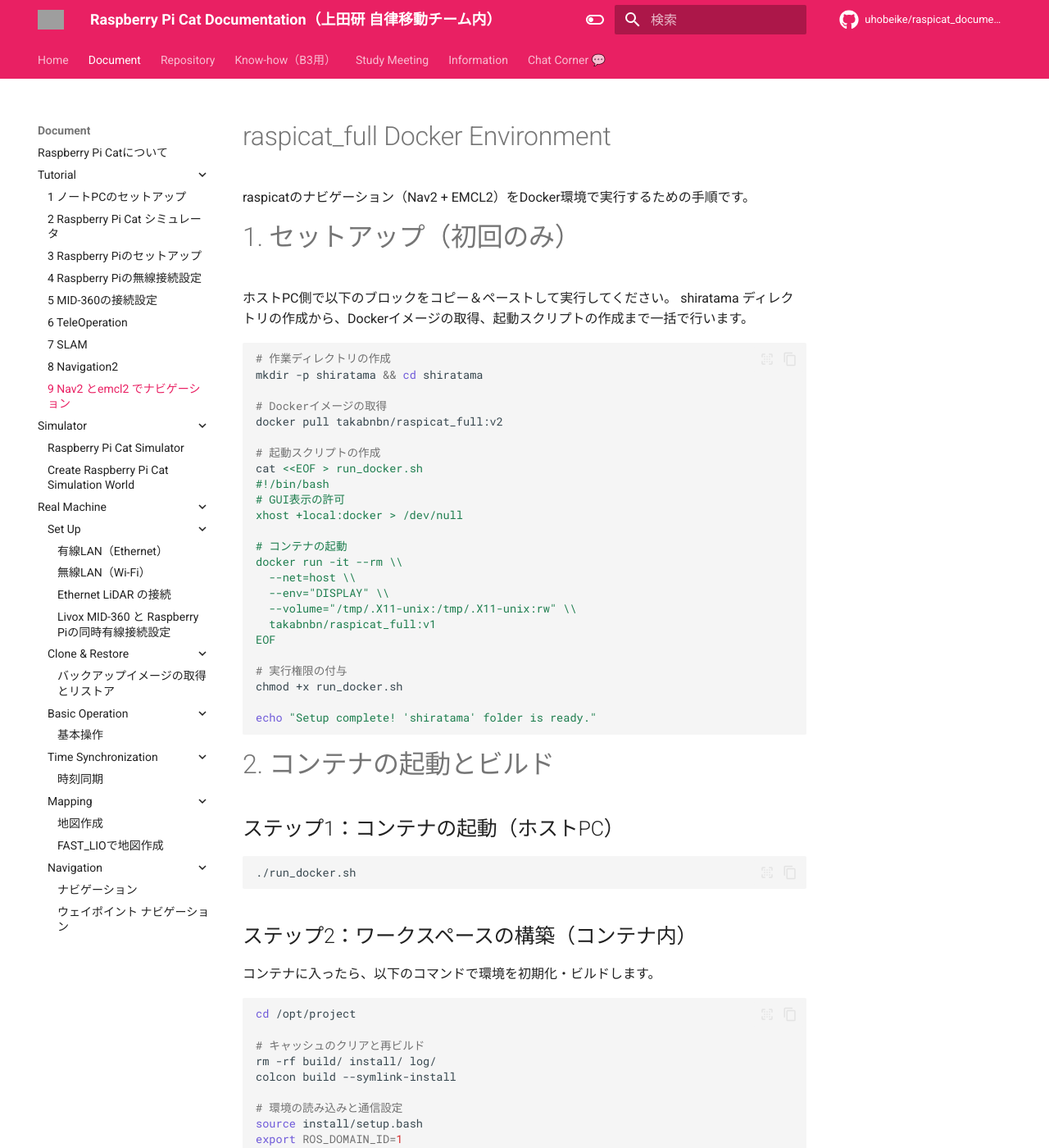
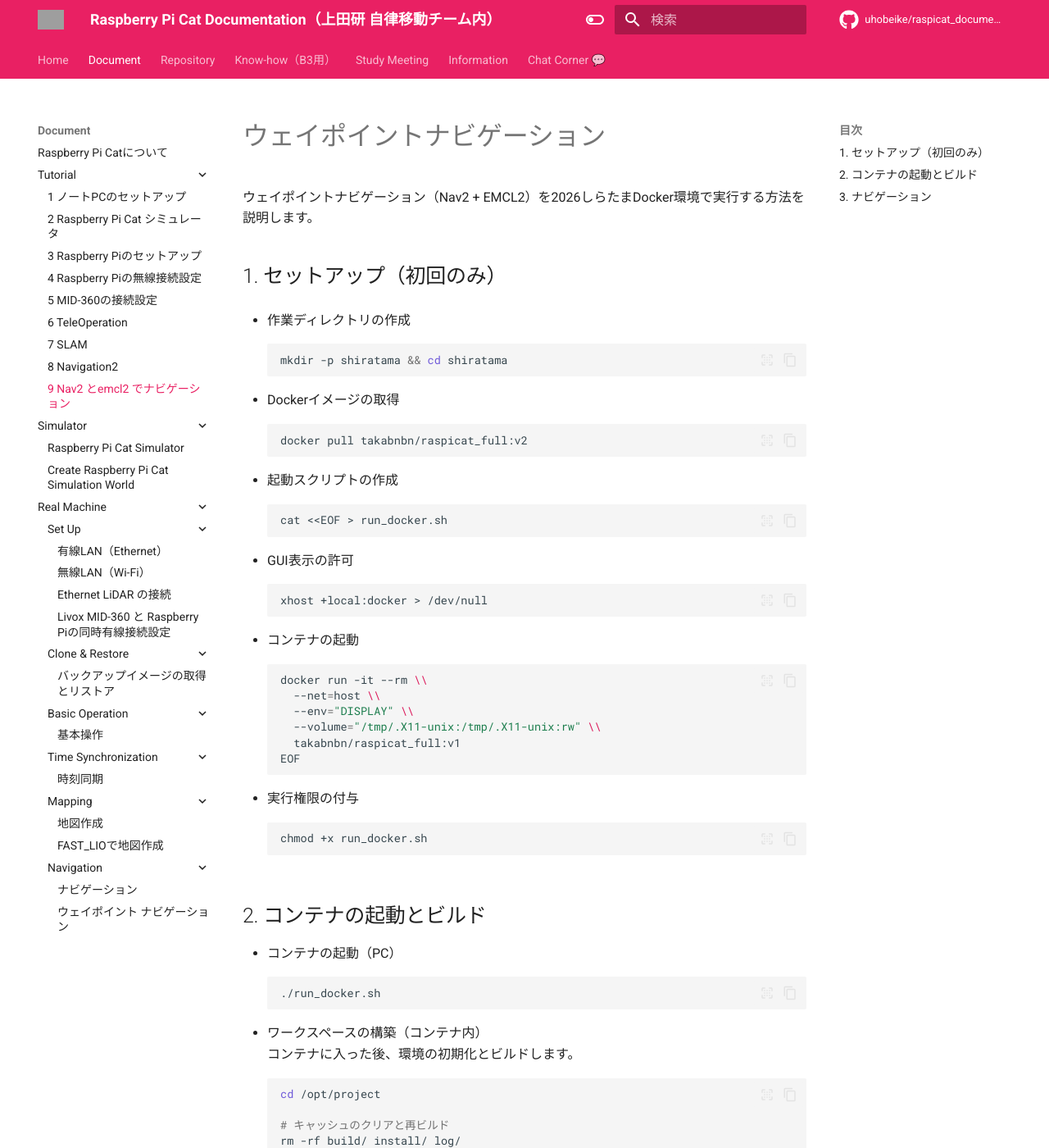
Before and after one commit to CIT-Autonomous-Robot-Lab/raspicat_documentation, an MkDocs documentation site: the page built from docs/document/tutorial/9_navwithemcl.md, in a window 1280 px wide and 1400 px high. Shown: the whole window at 82% size. Built offline with MkDocs 1.6.1 and Material for MkDocs 9.7.7, drawn with Linux system fonts in a browser that asks for light colours; comment, search, counter and statistics services are not loaded; some of the changed text lies outside the part shown; grey boxes are pictures that could not be loaded.

Commit message:
fix: 文章を全体的に手直し

````diff
--- a/docs/document/tutorial/9_navwithemcl.md
+++ b/docs/document/tutorial/9_navwithemcl.md
@@ -1,43 +1,59 @@
-# raspicat_full Docker Environment
-raspicatのナビゲーション（Nav2 + EMCL2）をDocker環境で実行するための手順です。
+---
+title: 2026しらたま環境Dockerセットアップマニュアル
+summary: 2026でしらたまチームが使用したnav2（ウェイポイントナビゲーション）とemcl2のDocker環境
+authors:
+    - Takaya Mizumaki
+    - Keitaro Nakamura
+date: 2026-5-8
+---
 
-# 1. セットアップ（初回のみ）
-ホストPC側で以下のブロックをコピー＆ペーストして実行してください。
-shiratama ディレクトリの作成から、Dockerイメージの取得、起動スクリプトの作成まで一括で行います。
+# ウェイポイントナビゲーション
+ウェイポイントナビゲーション（Nav2 + EMCL2）を2026しらたまDocker環境で実行する方法を説明します。
+
+## 1. セットアップ（初回のみ）
+
+* 作業ディレクトリの作成
 ```bash
-# 作業ディレクトリの作成
 mkdir -p shiratama && cd shiratama
+```
 
-# Dockerイメージの取得
+* Dockerイメージの取得
+```bash
 docker pull takabnbn/raspicat_full:v2
+```
 
-# 起動スクリプトの作成
+* 起動スクリプトの作成
+```bash
 cat <<EOF > run_docker.sh
-#!/bin/bash
-# GUI表示の許可
+```
+
+* GUI表示の許可
+```bash
 xhost +local:docker > /dev/null
+```
 
-# コンテナの起動
+* コンテナの起動
+```bash
 docker run -it --rm \\
   --net=host \\
   --env="DISPLAY" \\
   --volume="/tmp/.X11-unix:/tmp/.X11-unix:rw" \\
   takabnbn/raspicat_full:v1
 EOF
-
-# 実行権限の付与
-chmod +x run_docker.sh
-
-echo "Setup complete! 'shiratama' folder is ready."
 ```
 
-# 2. コンテナの起動とビルド
-## ステップ1：コンテナの起動（ホストPC）
+* 実行権限の付与
+```bash
+chmod +x run_docker.sh
+```
+
+## 2. コンテナの起動とビルド
+* コンテナの起動（PC）
 ```bash
 ./run_docker.sh
 ```
-## ステップ2：ワークスペースの構築（コンテナ内）
-コンテナに入ったら、以下のコマンドで環境を初期化・ビルドします。
+* ワークスペースの構築（コンテナ内）
+コンテナに入った後、環境の初期化とビルドします。
 ```bash
 cd /opt/project
 
@@ -50,23 +66,20 @@
 export ROS_DOMAIN_ID=1
 ```
 
-# 3. ナビゲーションの実行
-通信設定の確認
-重要： ロボット（Raspberry Pi）とノートパソコン（Dockerコンテナ）の両方で、
-必ず以下の環境変数が設定されていることを確認してください。
-```bash
-export ROS_DOMAIN_ID=1
-```
+!!!通信設定の確認
+    重要： ロボット（Raspberry Pi）とノートパソコン（Dockerコンテナ）の両方で、
+    必ず以下の環境変数が設定されていることを確認してください。
+    ```bash
+    export ROS_DOMAIN_ID=1
+    ```
 
-# 実行コマンド
-ロボット側にSSH接続(注1)し、以下のコマンドでナビゲーション（EMCL2 + Nav2）を起動します。
-ホストで
+## 3. ナビゲーション
+* PC側の実行
 ```bash
 ros2 launch raspicat_navigation emcl2_raspicat_nav2.launch.py map:=/opt/project/map.yaml
 ```
-ロボット側(ssh接続した画面)で
+* ラズパイ側の実行
 ```bash
 ros2 launch raspicat raspicat.launch.py
-#下は別のターミナルで
-ros2 service call /motor_power std_srvs/SetBool '{data: true}' # <-タイムアウトしたらもう一回実行
+ros2 service call /motor_power std_srvs/SetBool '{data: true}'
 ```
````
